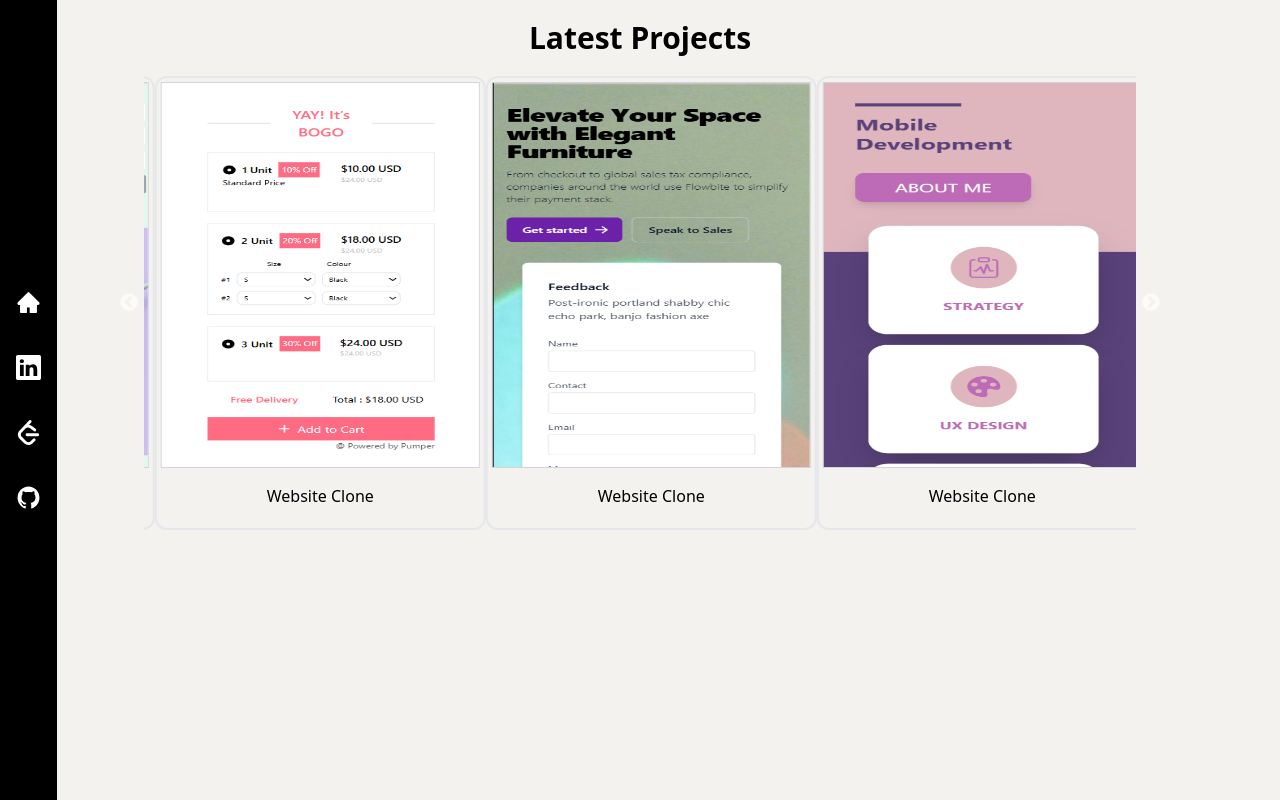
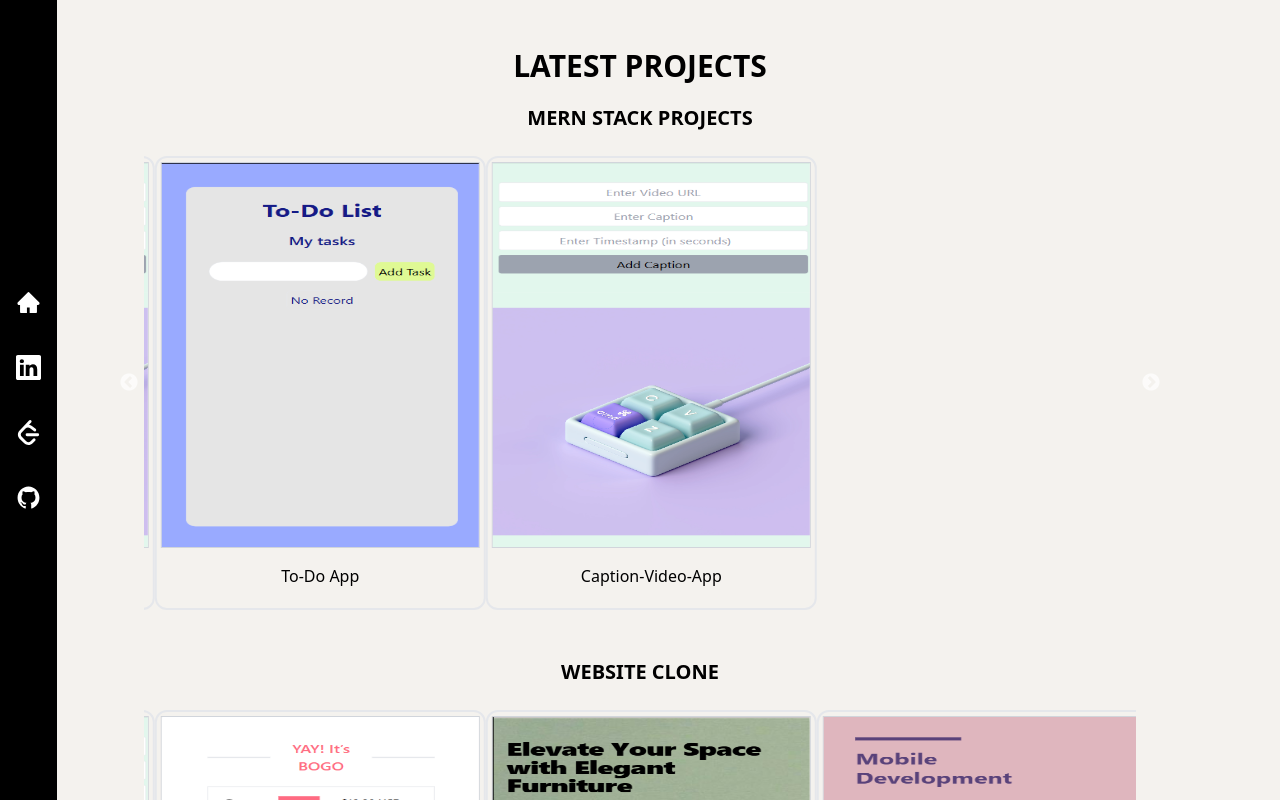
Before and after one commit to singh-aparna/portfolio-aparna-singh, a React (Create React App) app: page /latest-work in a window 1280 px wide. Built offline with nearby package versions, Linux system fonts and the light colour scheme.

Commit message:
Added 2 caraousal section

```diff
--- a/src/Webview/LatestWork/LatestWork.js
+++ b/src/Webview/LatestWork/LatestWork.js
@@ -53,7 +53,7 @@ const LatestWork = () => {
 
   };
 
-  const designs = [
+  const designs2 = [
     {
       image: "../Image/Image66.png",
       link: "https://to-do-app-react-node-uclf.vercel.app/",
@@ -89,18 +89,56 @@ const LatestWork = () => {
       link: "https://test-project-wheat-omega.vercel.app/",
       ProjectName: "Website Clone",
       ProjectDesc: ""
+    }]
+
+
+
+  const designs1 = [
+    {
+      image: "../Image/Image66.png",
+      link: "https://to-do-app-react-node-uclf.vercel.app/",
+      ProjectName: "To-Do App",
+      ProjectDesc: ""
     },
+    {
+      image: "../Image/Image55.png",
+      link: "https://caption-video-webapp.vercel.app/",
+      ProjectName: "Caption-Video-App",
+      ProjectDesc: ""
+    }
   ];
   return (
-    <div className="bg-[#f4f2ee] px-10  md:px-24  py-8 lg:py-5 ">
+    <div className="bg-[#f4f2ee] px-10  md:px-24  py-8 lg:py-12 " >
       <div className="text-xl md:text-3xl font-semibold  text-center mb-5 md:mt-0  ">
-        Latest Projects
+        LATEST PROJECTS
       </div>
 
 
       <div className="h-full w-full px-12 ">
+        <div className="text-center text-lg md:text-xl font-semibold">MERN STACK PROJECTS</div>
+        <br />
         <Slider {...settings} className="">
-          {designs.map((design, index) => (
+
+          {designs1.map((design, index) => (
+
+            <LatestworkDesigns
+              key={index}
+              designImage={design.image}
+              vercelLink={design.link}
+              ProjectName={design.ProjectName}
+              ProjectDesc={design.ProjectDesc}
+            />
+
+          ))}
+        </Slider>
+
+        <br />
+        <br />
+        <div className="text-center text-lg md:text-xl font-semibold">WEBSITE CLONE</div>
+        <br />
+        <Slider {...settings} className="">
+
+          {designs2.map((design, index) => (
 
             <LatestworkDesigns
               key={index}
```
